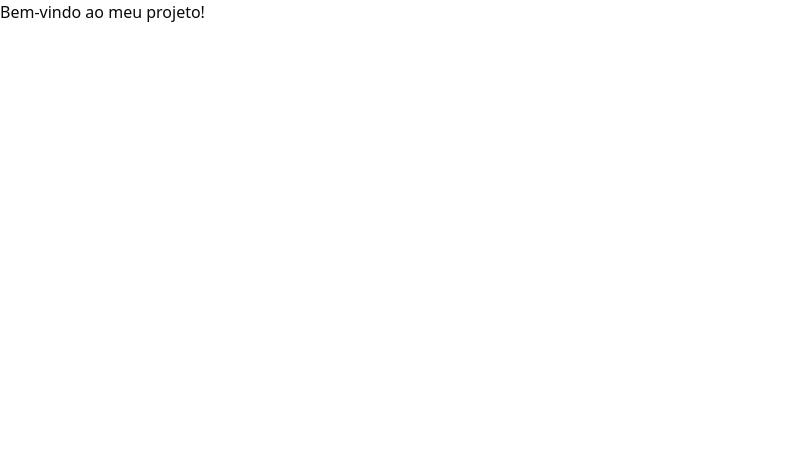
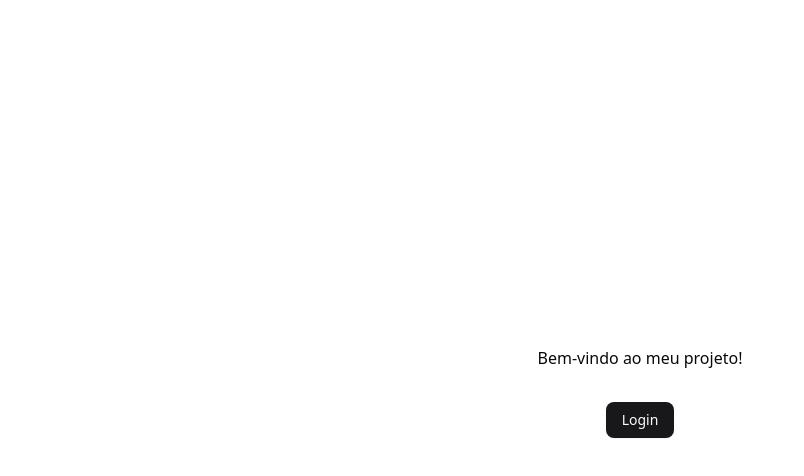
Before and after one commit to ricardodamaceno/piramide-um, a Next.js app: page / in a window 1280 px wide. Shown: the top 476 px of the page, without its empty margins (0-804 px from the left). Built offline with nearby package versions, Linux system fonts and the light colour scheme.

Commit message:
fet: login home

```diff
--- a/src/app/page.tsx
+++ b/src/app/page.tsx
@@ -1,7 +1,22 @@
+"use client"
+
+import { Button } from "@/components/ui/button";
+import { useRouter } from 'next/navigation';
+
 export default function Home() {
+  const router = useRouter();
   return (
-    <main>
-      Bem-vindo ao meu projeto!
+    <main className="min-h-screen flex items-center justify-center">
+      <div className="flex flex-col items-center space-y-4">
+        <h1>Bem-vindo ao meu projeto!</h1>
+        <div>
+        <Button
+          className="my-4"
+          onClick={() => router.push('/auth')}>
+          Login
+        </Button>
+        </div>
+      </div>
     </main>
   );
 }
--- a/src/components/auth/LogoutButton.tsx
+++ b/src/components/auth/LogoutButton.tsx
@@ -1,11 +1,12 @@
 "use client"
 
 import { signOut } from "next-auth/react";
+import { Button } from "../ui/button";
 
 export default function LogoutButton() {
   return (
-    <button onClick={() => signOut()}>
+    <Button onClick={() => signOut()}>
        SAIR
-    </button>
+    </Button>
   );
 }
```
